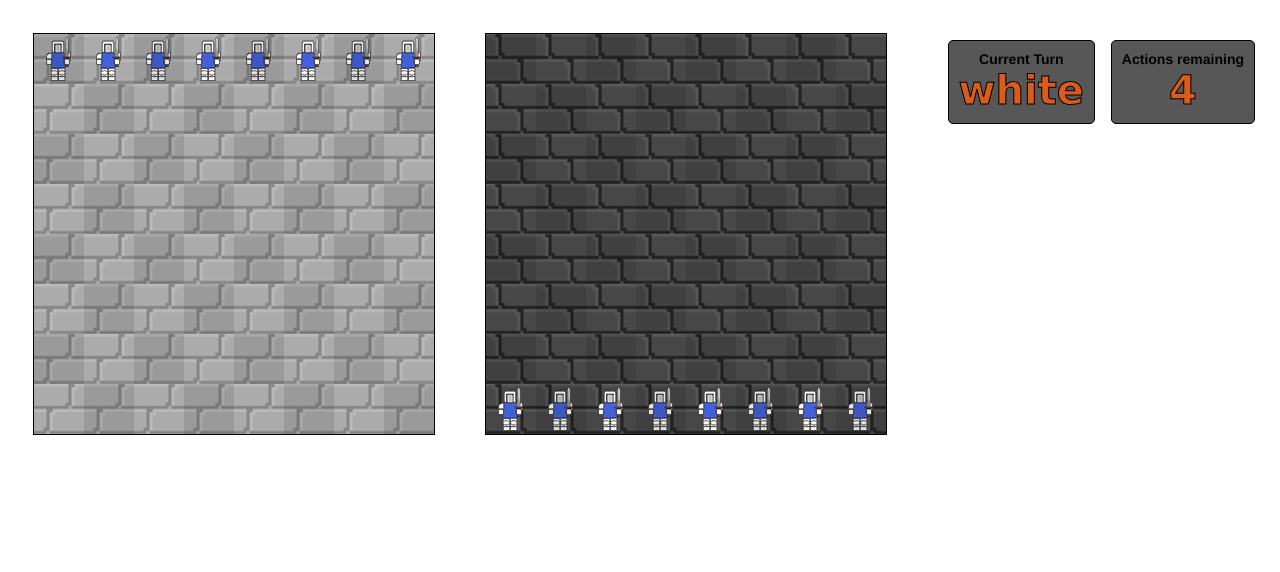
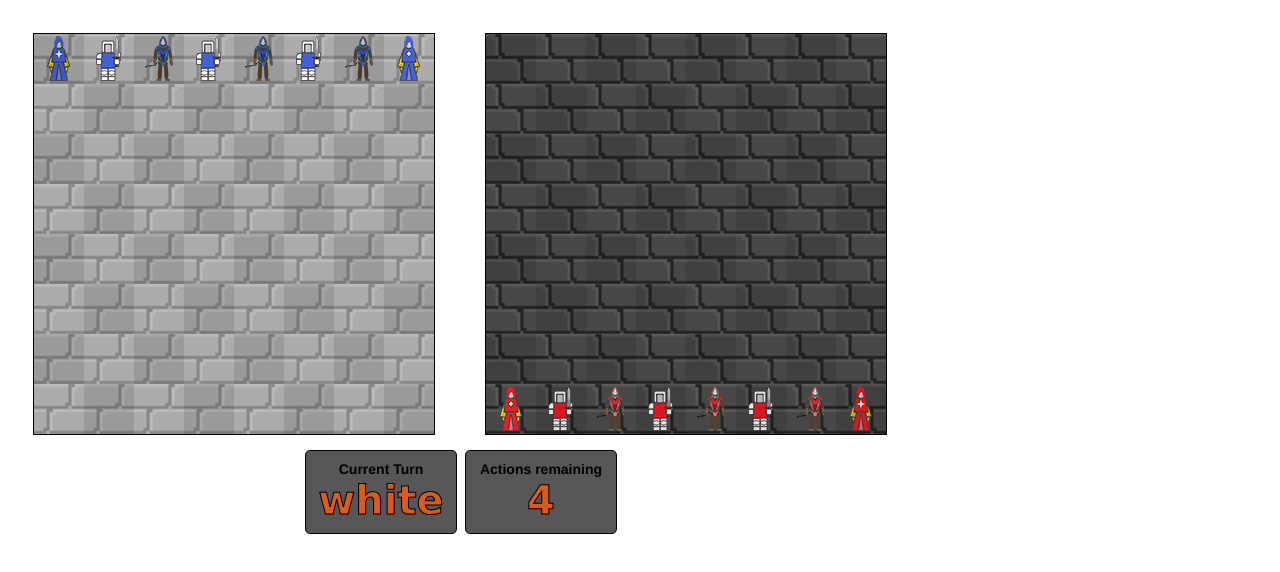
Before and after one commit to byui-acm/HTML5_group, a plain HTML site: page index.html in a window 1280 px wide. Drawn offline with Linux system fonts and the light colour scheme.

Commit message:
Added all unit images, fixed a bug with unit actions

```diff
--- a/flipside.js
+++ b/flipside.js
@@ -97,7 +97,7 @@ clickHandler = function(event, boardColor) {
   var tile = board.board[row][col];
 
   // select own unit
-  if (isEmpty(selectedUnit) && isNotEmpty(tile.unit) && tile.unit.color === currentTurn) {
+  if (isEmpty(selectedUnit) && isNotEmpty(tile.unit) && tile.unit.color === currentTurn && tile.unit.hasActions()) {
     selectedUnit = tile.unit;
   }
   // move to empty square
@@ -105,26 +105,27 @@ clickHandler = function(event, boardColor) {
     var preRow = selectedUnit.loc.row;
     var preCol = selectedUnit.loc.col;
     if (selectedUnit.move(row, col)) {
+      // unit moved successfully
       board.board[preRow][preCol].unit = {};
       board.board[row][col].unit = selectedUnit;
-      // unit moved successfully, switch turns
       incrementAction();
     }
     selectedUnit = {};
   }
   // attack enemy units
-  else if (isNotEmpty(selectedUnit) && isEmpty(tile.unit) && tile.unit.color !== currentTurn && selectedUnit.inAtkRange(row, col)) {
+  else if (isNotEmpty(selectedUnit) && isNotEmpty(tile.unit) && tile.unit.color !== currentTurn && selectedUnit.inAtkRange(row, col)) {
     if (selectedUnit.attack(row, col)) {
-      // unit attacked successfully, switch turns
+      // unit attacked successfully
       incrementAction();
     }
+    selectedUnit = {};
   }
   // select a different own unit
-  else if (isNotEmpty(selectedUnit) && isEmpty(tile.unit) && tile.unit.color === currentTurn) {
+  else if (isNotEmpty(selectedUnit) && isNotEmpty(tile.unit) && tile.unit.color === currentTurn) {
     selectedUnit = tile.unit;
   }
 
-console.log(num_actions);
+  console.log(num_actions);
   if(num_actions == MAX_ACTIONS){
     switchPlayer();
   }
@@ -154,11 +155,16 @@ hoverHanlder = function(event) {
 assetLoader = new function() {
   // images
   this.imgs        = {
-    'white_tile' : 'imgs/white-tile.png',
-    'black_tile' : 'imgs/black-tile.png',
-    'warrior'    : 'imgs/warrior.png',
-    'archer'     : 'imgs/warrior.png',
-    'wizard'     : 'imgs/warrior.png'
+    'white_tile'        : 'imgs/white-tile.png',
+    'black_tile'        : 'imgs/black-tile.png',
+    'warrior_white'     : 'imgs/warrior-white.png',
+    'archer_white'      : 'imgs/archer-white.png',
+    'wizard_orth_white' : 'imgs/wizard-orth-white.png',
+    'wizard_diag_white' : 'imgs/wizard-diag-white.png',
+    'warrior_black'     : 'imgs/warrior-black.png',
+    'archer_black'      : 'imgs/archer-black.png',
+    'wizard_orth_black' : 'imgs/wizard-orth-black.png',
+    'wizard_diag_black' : 'imgs/wizard-diag-black.png'
   };
 
   // sounds
@@ -371,10 +377,11 @@ function Unit() {
 
   /**
    * Draw the unit to the board
+   * Function should overwritten if it is different from the base draw function
    * @param ctx The canvas context to draw on
    */
   this.draw = function(ctx) {
-    ctx.drawImage(assetLoader.imgs[this.type], this.loc.col * TILE_SIZE, this.loc.row * TILE_SIZE);
+    ctx.drawImage(assetLoader.imgs[this.type + '_' + this.color], this.loc.col * TILE_SIZE, this.loc.row * TILE_SIZE);
   };
 
   /**
@@ -445,7 +452,7 @@ function Unit() {
    * @return True if the unit can use it's power, false otherwise
    */
   this.attack = function(row, col) {
-    if (this.canAtack() && this.inAtkRange(row, col)) {
+    if (this.canAttack() && this.inAtkRange(row, col)) {
       // do something
 
       this.atkActions++;
@@ -471,6 +478,15 @@ function Unit() {
    */
   this.canAttack = function() {
     return this.atkActions < this.atkLimit;
+  };
+
+  /**
+   * If the unit can has any actions left this turn
+   *
+   * @return True if the unit can use it's power, false otherwise
+   */
+  this.hasActions = function() {
+    return this.moveActions + this.atkActions < this.actionLimit;
   };
 
   /**
@@ -562,6 +578,14 @@ function Wizard(color, loc, spell) {
   this.spd   = 4;
 
   /**
+   * Draw the Wizards to the board
+   * @param ctx The canvas context to draw on
+   */
+  this.draw = function(ctx) {
+    ctx.drawImage(assetLoader.imgs[this.type + '_' + this.spell + '_' + this.color], this.loc.col * TILE_SIZE, this.loc.row * TILE_SIZE);
+  };
+
+  /**
    * Performs the Wizards flip attack
    *
    * @return True if the Wizard can use it's power, false otherwise
@@ -571,7 +595,7 @@ function Wizard(color, loc, spell) {
   };
 
   /**
-   * Draw the unit's attack range to the board
+   * Draw the Wizards's attack range to the board
    * @param ctx The canvas context to draw on
    */
   this.drawAtkRange = function(ctx) {
--- a/index.css
+++ b/index.css
@@ -6,14 +6,16 @@
 	-webkit-border-radius: 5px;
 	-moz-border-radius: 5px;
 	text-align: center;
+	cursor: default;
+	width: 130px;
 }
 .actions_left{
-	top: 40px;
-	right: 25px;
+	top: 450px;
+	left: 465px;
 }
 .current_turn{
-	top:40px;
-	right:185px;
+	top:450px;
+	left:305;
 }
 .ui_value{
 	font-family: verdana, sans-serif;
@@ -29,8 +31,14 @@
 	font-size: 14px;
 	font-weight: bold;
 }
-
-
+body {
+  -webkit-touch-callout: none;
+  -webkit-user-select: none;
+  -khtml-user-select: none;
+  -moz-user-select: none;
+  -ms-user-select: none;
+  user-select: none;
+}
 canvas {
 	margin: 25px;
 	border: 1px solid black;
```
Also changed, not shown: imgs/Character Art.png (added), imgs/archer-black.png (added), imgs/archer-white.png (added), imgs/warrior-black.png (added), imgs/warrior-white.png (added), imgs/wizard-diag-black.png (added), imgs/wizard-diag-white.png (added), imgs/wizard-orth-black.png (added), imgs/wizard-orth-white.png (added).
